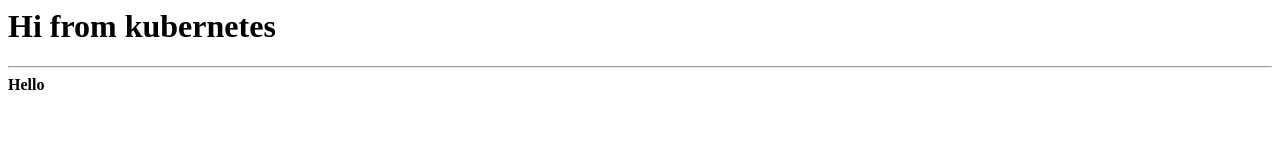
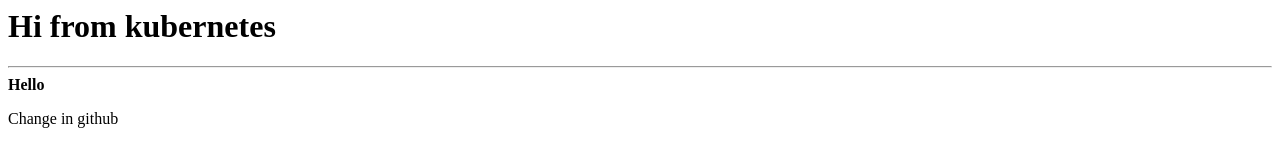
Before and after one commit to ausard/testing_kb, a plain HTML site: page index.html in a window 1280 px wide. Drawn offline with Linux system fonts and the light colour scheme.

Commit message:
Update index.html

```diff
--- a/index.html
+++ b/index.html
@@ -1,3 +1,4 @@
 <h1>Hi from kubernetes</h1>
 <hr>
 <b>Hello</b>
+<p>Change in github</p>
```
